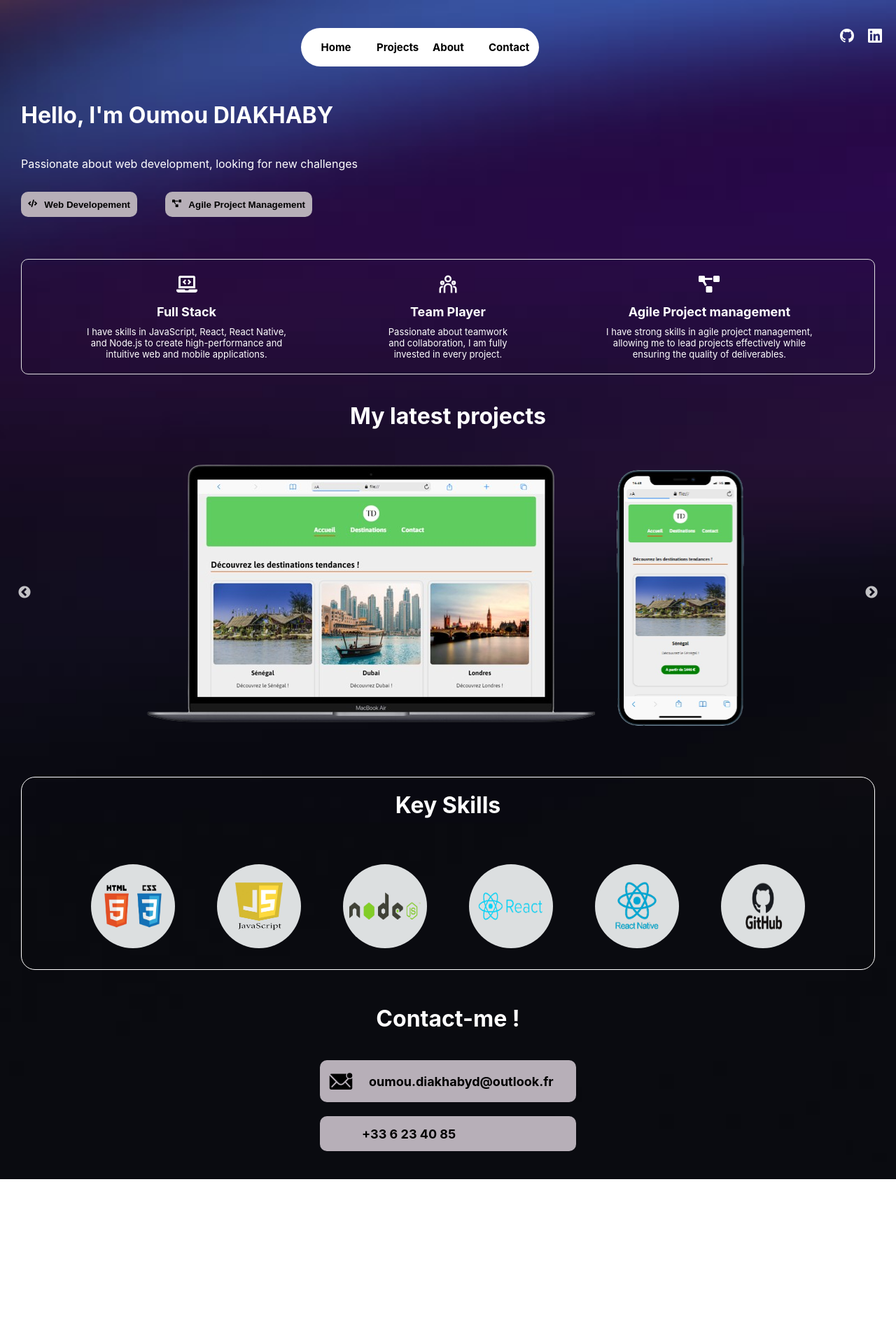
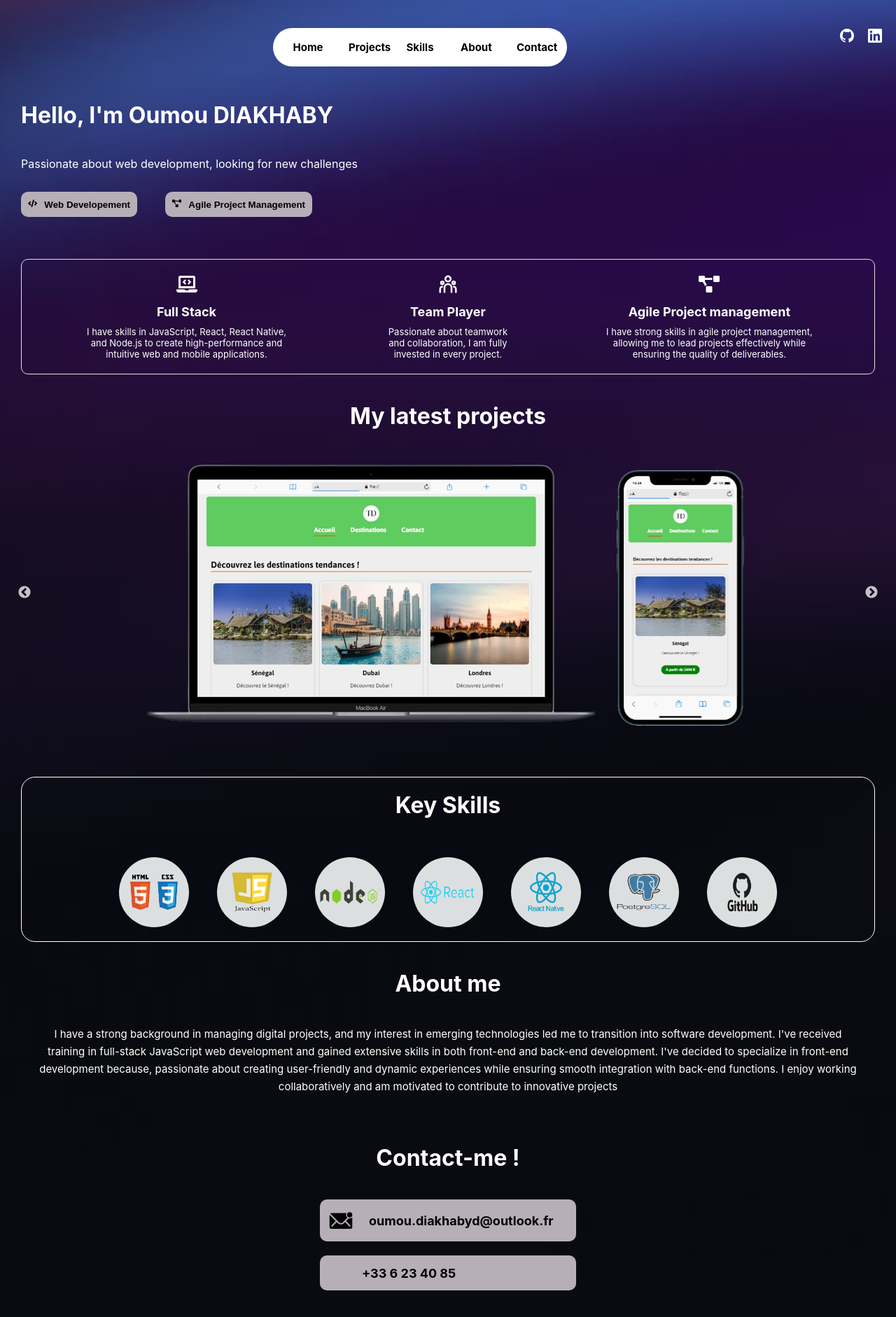
Before and after one commit to OumouDi/My-Portfolio, a React (Create React App) app in the folder app/: page / in a window 1280 px wide. Shown: the whole page at 70% size. Before the commit the page ends 1685 px from the top, so only its background shows below. Built offline with nearby package versions, Linux system fonts and the light colour scheme; some icons are missing.

Commit message:
section scroll

```diff
--- a/app/src/App.jsx
+++ b/app/src/App.jsx
@@ -4,6 +4,7 @@ import { BrowserRouter as Router, Routes, Route} from 'react-router-dom';
 import Home from './components/Home/Home';
 import Header from './components/Home/Header/Header';
 import Projects from './components/Projects/Projects';
+import About from './components/About/About';
 
 
 function App() {
--- a/app/src/components/About/About.jsx
+++ b/app/src/components/About/About.jsx
@@ -1,9 +1,23 @@
-import React from 'react';
+import React from "react";
+import "./about.css";
 
 const About = () => {
+
   return (
-    <div>About</div>
-  )
-}
+    <div className="about-container" id="about">
+      <h1>About me</h1>
+      <p>
+        I have a strong background in managing digital projects, and my interest
+        in emerging technologies led me to transition into software development.
+        I've received training in full-stack JavaScript web development and
+        gained extensive skills in both front-end and back-end development. I've
+        decided to specialize in front-end development because, passionate
+        about creating user-friendly and dynamic experiences while ensuring
+        smooth integration with back-end functions. I enjoy working
+        collaboratively and am motivated to contribute to innovative projects
+      </p>
+    </div>
+  );
+};
 
-export default About
+export default About;
--- a/app/src/components/About/about.css
+++ b/app/src/components/About/about.css
@@ -0,0 +1,21 @@
+.about-container{
+    margin-top: 20px;
+    margin-bottom: 20px;
+    padding: 20px;
+
+}
+
+
+
+.about-container h1{
+    margin-bottom: 40px;
+    color:white;
+}
+
+
+.about-container p{
+    color: white;
+    text-align: center;
+    font-size: 15px;
+    line-height: 25px;
+}
--- a/app/src/components/Contact/Contact.jsx
+++ b/app/src/components/Contact/Contact.jsx
@@ -5,7 +5,7 @@ import { IoIosMailUnread } from "react-icons/io";
 
 const Contact = () => {
   return (
-    <div className='contact-container'>
+    <div className='contact-container' id="contact">
      <h1>Contact-me !</h1>
      <div className='contact-info'>
         <div className='email'>
--- a/app/src/components/Home/Header/Header.jsx
+++ b/app/src/components/Home/Header/Header.jsx
@@ -1,34 +1,76 @@
-import {React, useEffect,useState} from "react";
+import { React, useEffect, useState } from "react";
 import "./header.css";
 import { Link } from "react-router-dom";
+import { Link as ScrollLink, animateScroll as scroll } from "react-scroll";
 import { BsGithub } from "react-icons/bs";
 import { SiLinkedin } from "react-icons/si";
 
 const Header = () => {
-
-
   return (
     <div className="header-container">
       <nav className="nav">
         <ul>
           <li>
-            <Link to="/" className="active">Home</Link>
+            <Link activeClass="active"> Home </Link>
           </li>
           <li>
-            <Link to="/project">Projects</Link>
+            <ScrollLink
+              activeClass="active"
+              to="project"
+              spy={true}
+              smooth={true}
+              offset={-70}
+              duration={500}
+            >
+              Projects
+            </ScrollLink>
           </li>
           <li>
-            <Link to="/about">About</Link>
+            <ScrollLink
+              activeClass="active"
+              to="skills"
+              spy={true}
+              smooth={true}
+              offset={-70}
+              duration={500}
+            >
+              Skills
+            </ScrollLink>
           </li>
           <li>
-            <Link to="/contact">Contact</Link>
+            <ScrollLink
+              activeClass="active"
+              to="about"
+              spy={true}
+              smooth={true}
+              offset={-70}
+              duration={500}
+            >
+              About
+            </ScrollLink>
+          </li>
+          <li>
+            <ScrollLink
+              activeClass="active"
+              to="contact"
+              spy={true}
+              smooth={true}
+              offset={-70}
+              duration={500}
+            >
+              Contact
+            </ScrollLink>
           </li>
         </ul>
       </nav>
       <div className="social-media">
-        <Link to="https://github.com/OumouDi/"><BsGithub  className="social-icon"/></Link>
-        <Link to="https://www.linkedin.com/in/oumou-diakhaby-9a7941199/"><SiLinkedin className="social-icon" /></Link>
-        </div>
+        <a href="https://github.com/OumouDi/" target="_blank" rel="noopener noreferrer">
+          <BsGithub className="social-icon" />
+        </a>
+        <a href="https://www.linkedin.com/in/oumou-diakhaby-9a7941199/" target="_blank" rel="noopener noreferrer">
+          <SiLinkedin className="social-icon" />
+        </a>
+      </div>
     </div>
   );
 };
--- a/app/src/components/Home/Header/header.css
+++ b/app/src/components/Home/Header/header.css
@@ -12,6 +12,7 @@
     justify-content: center;
     margin-top: 30px;
     flex-grow: 1;
+    cursor: pointer;
 }
 
 .nav ul{
@@ -35,6 +36,7 @@
 .nav li a{
     text-decoration: none;
     padding: 10px;
+
     color: black;
     border-radius: 8px;
 }
--- a/app/src/components/Home/Home.jsx
+++ b/app/src/components/Home/Home.jsx
@@ -5,15 +5,20 @@ import Keyskills from '../Keyskills/Keyskills';
 import Projects from '../Projects/Projects';
 import Skills from '../Skills/Skills';
 import Contact from '../Contact/Contact';
+import About from '../About/About';
 
 const Home = () => {
+
+
   return (
+
     <div className='home'>
       <Introduce />
-      <SkillsButton />
-      <Keyskills />
+      <SkillsButton  />
+      <Keyskills/>
       <Projects />
       <Skills />
+      <About />
       <Contact />
     </div>
   )
--- a/app/src/components/Skills/Skills.jsx
+++ b/app/src/components/Skills/Skills.jsx
@@ -1,4 +1,4 @@
-import React, { useState, useEffect } from "react";
+import React from "react";
 import "./skills.css";
 import htmlCss from "../../assets/html-css.png";
 import javascript from "../../assets/js.png";
@@ -6,10 +6,11 @@ import node from "../../assets/node.png";
 import react from "../../assets/react.png";
 import reactNative from "../../assets/react-native.png";
 import github from "../../assets/github.png";
+import postgres from "../../assets/postgres.png";
 
 const Skills = () => {
   return (
-    <div className="skills">
+    <div className="skills" id="skills">
               <h1>Key Skills</h1>
       <div className="square-container">
         <div className="square">
@@ -28,8 +29,12 @@ const Skills = () => {
           <img src={reactNative} alt="react-native" className="skills-img" />
         </div>
         <div className="square">
+          <img src={postgres} alt="postgres" className="skills-img" />
+        </div>
+        <div className="square">
           <img src={github} alt="github" className="skills-img" />
         </div>
+
       </div>
     </div>
   );
--- a/app/src/components/Skills/skills.css
+++ b/app/src/components/Skills/skills.css
@@ -19,10 +19,10 @@
 
   .square {
     position: relative;
-    width: 120px;
-    height: 120px;
+    width: 100px;
+    height: 100px;
     background-color: rgb(220, 223, 224);
-    margin: 30px;
+    margin: 20px;
     border-radius: 50%;
     overflow: hidden;
     padding: 40px;
@@ -32,7 +32,6 @@
   .skills-img {
     width: 85%;
     height: 60%;
-
     position: absolute;
     top: 50%;
     left: 50%;
--- a/app/src/components/Skillsbutton/skillsButton.css
+++ b/app/src/components/Skillsbutton/skillsButton.css
@@ -2,6 +2,7 @@
 .skillsButton{
     margin-top: 30px;
     display: flex;
+    transform: scale(1,1);
 }
 
 .skillsButton button{
@@ -12,7 +13,11 @@
     color: black;
     font-weight: bold;
     border: none;
-    cursor: pointer;
+}
+
+
+.skillsButton button:hover{
+  transform: scale(1.1);
 }
 
 
```
Also changed, not shown: app/src/components/Home/home.css (+9 -0 lines), app/src/assets/postgres.png (added).
